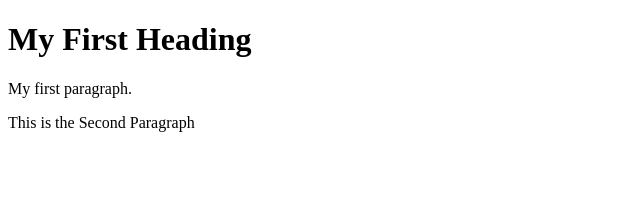
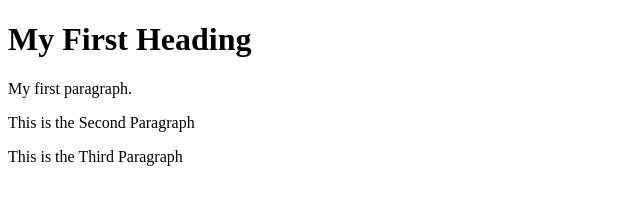
Before and after one commit to Rahid-3/my-project, a plain HTML site: page index.html in a window 1280 px wide. Shown: the whole page, without its empty margins (0-640 px from the left). Drawn offline with Linux system fonts and the light colour scheme.

Commit message:
Third commit

```diff
--- a/index.html
+++ b/index.html
@@ -8,5 +8,6 @@
 <h1>My First Heading</h1>
 <p>My first paragraph.</p>
 <p>This is the Second Paragraph</p>
+<p>This is the Third Paragraph</p>
 </body>
 </html>
```
